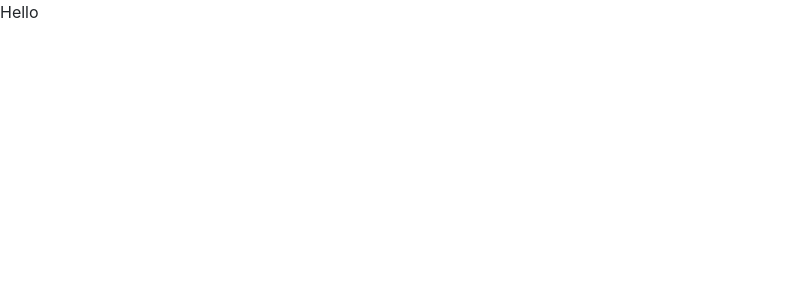
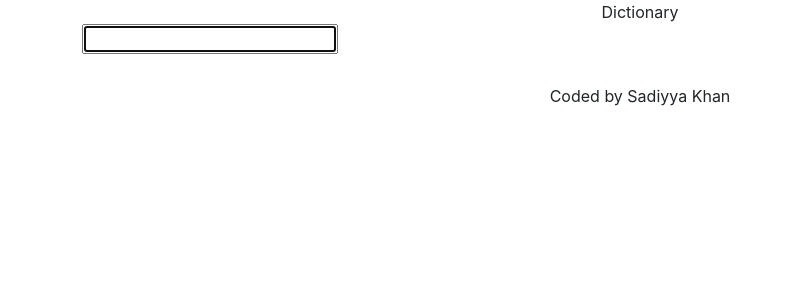
Before and after one commit to Sadiyya-k/dictionary-project, a React (Create React App) app: page / in a window 1280 px wide. Shown: the top 300 px of the page, without its empty margins (0-791 px from the left). Built offline with nearby package versions, Linux system fonts and the light colour scheme.

Commit message:
Created a Search Engine

```diff
--- a/src/App.css
+++ b/src/App.css
@@ -0,0 +1,8 @@
+.App-header {
+  text-align: center;
+}
+
+.App-footer {
+  text-align: center;
+  margin: 30px 0;
+}
--- a/src/App.js
+++ b/src/App.js
@@ -1,9 +1,16 @@
 import "./App.css";
+import Dictionary from "./Dictionary";
 
 export default function App() {
   return (
     <div className="App">
-      <header className="App-header">Hello</header>
+      <div className="container">
+        <header className="App-header">Dictionary</header>
+        <main>
+          <Dictionary />
+        </main>
+        <footer className="App-footer">Coded by Sadiyya Khan</footer>
+      </div>
     </div>
   );
 }
--- /dev/null
+++ b/src/Dictionary.js
@@ -0,0 +1,23 @@
+import React, { useState } from "react";
+import "./Dictionary.css";
+
+export default function Dictionary() {
+  let [keyword, setKeyword] = useState("");
+
+  function search(event) {
+    event.preventDefault();
+    alert(`Searching for ${keyword} definition`);
+  }
+
+  function handleKeywordChange(event) {
+    setKeyword(event.target.value);
+  }
+
+  return (
+    <div className="Dictionary">
+      <form onSubmit={search}>
+        <input type="search" onChange={handleKeywordChange} autoFocus={true} />
+      </form>
+    </div>
+  );
+}
```
Also changed, not shown: src/Dictionary.css (added).
